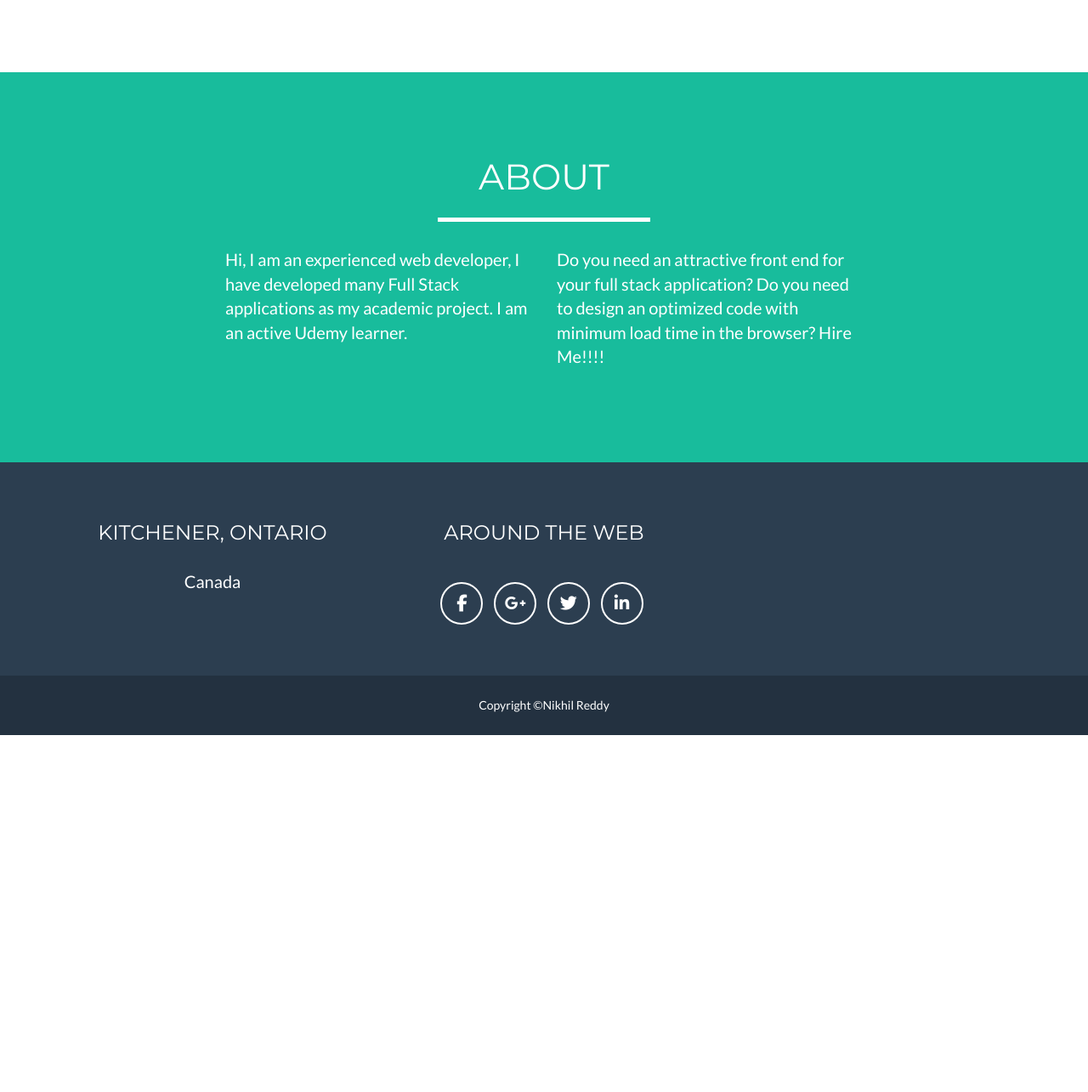
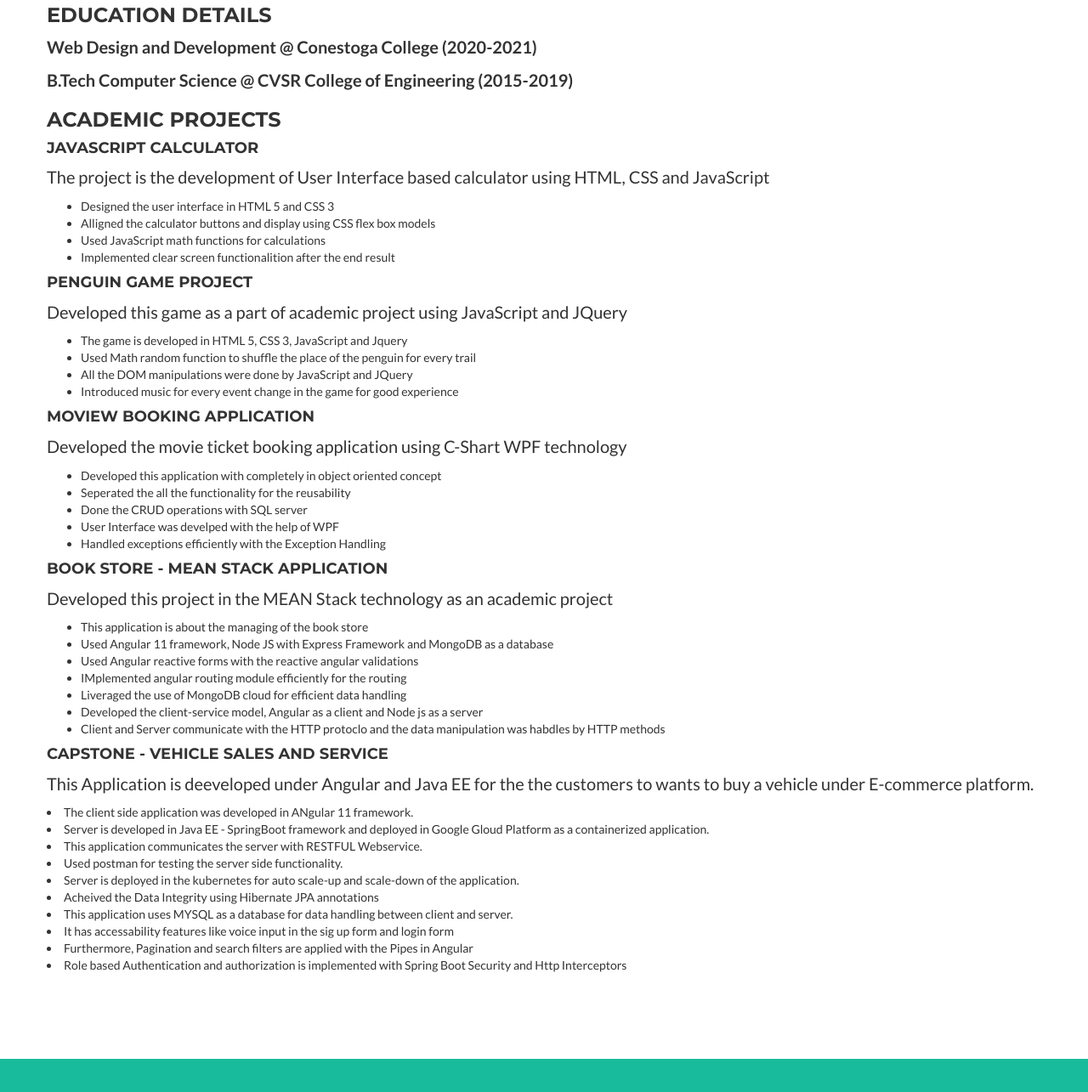
Before and after one commit to NikhilReddyBanda7272/NikhilReddyBanda7272.github.io, a plain HTML site: page index.html in a window 1280 px wide. Shown: the part 1860-3145 px from the top of the page at 85% size. Before the commit the page ends 2725 px from the top, so only its background shows below. Drawn offline with nearby package versions, Linux system fonts and the light colour scheme.

Commit message:
adding resume contents

```diff
--- a/index.html
+++ b/index.html
@@ -92,11 +92,11 @@
                     <h2>Resume</h2>
                     <hr class="star-primary">
                 </div>
-                <h3>Summary</h3>
+                <h3><strong>Summary</strong></h3>
                 <p>Experienced Full Stack developer with demonstrated history of working in Information Technology and Banking Industry.
                      Expert in understanding the client requirements and represent it in the acceptable way.
                 </p>
-                <h3>Skills</h3>
+                <h3><strong>Skills</strong></h3>
                 <ul>
                     <li>HTML 5</li>
                     <li>CSS 3</li>
@@ -108,9 +108,9 @@
                     <li>MOngo DB</li>
                     <li>GitHub</li>
                 </ul>
-                <h3>Work Experience</h3>
+                <h3><strong>Work Experience</strong></h3>
                 <em><strong>Tech Manhindra, Client - Bank Of America - (2019-2020)</strong></em>
-                <h3>Responsibility</h3>
+                <h3><strong>Responsibility</strong></h3>
                 <ul>
                     <li>Responsible for the completion of the assigned task</li>
                     <li>Handson Experience in deploying the application in the Oracle Weblogics production server</li>
@@ -131,7 +131,77 @@
                 <em>Additional Tools : Putty, Postman, JSON viewer, Beyond Compare, XAMPP</em>
             </div>
             <div class="row">
+                <div>
+                    <h3><strong>Education Details</strong></h3>
+                    <p><strong>Web Design and Development @ Conestoga College (2020-2021)</strong></p>
+                    <p><strong>B.Tech Computer Science @ CVSR College of Engineering (2015-2019)</strong></p>
+                    <h3><strong>Academic Projects</strong></h3>
+                    <div>
+                        <h4><strong>JavaScript Calculator</strong></h4>
+                            <p>The project is the development of User Interface based calculator using HTML, CSS and JavaScript</p>
+                            <ul>
+                                <li>Designed the user interface in HTML 5 and CSS 3</li>
+                                <li>Alligned the calculator buttons and display using CSS flex box models</li>
+                                <li>Used JavaScript math functions for calculations</li>
+                                <li>Implemented clear screen functionalition after the end result</li>
+                            </ul>
+                    </div>
 
+                    <div>
+                        <h4><strong>Penguin Game Project</strong></h4>
+                            <p>Developed this game as a part of academic project using JavaScript and JQuery</p>
+                            <ul>
+                                <li>The game is developed in HTML 5, CSS 3, JavaScript and Jquery</li>
+                                <li>Used Math random function to shuffle the place of the penguin for every trail</li>
+                                <li>All the DOM manipulations were done by JavaScript and JQuery</li>
+                                <li>Introduced music for every event change in the game for good experience</li>
+                            </ul>
+                    </div>
+
+                    <div>
+                        <h4><strong>Moview Booking Application</strong></h4>
+                            <p>Developed the movie ticket booking application using C-Shart WPF technology</p>
+                            <ul>
+                                <li>Developed this application with completely in object oriented concept</li>
+                                <li>Seperated the all the functionality for the reusability</li>
+                                <li>Done the CRUD operations with SQL server</li>
+                                <li>User Interface was develped with the help of WPF</li>
+                                <li>Handled exceptions efficiently with the Exception Handling</li>
+                            </ul>
+                    </div>
+
+                    <div>
+                        <h4><strong>Book Store - MEAN Stack Application</strong></h4>
+                        <p>Developed this project in the MEAN Stack technology as an academic project</p>
+                        <ul>
+                            <li>This application is about the managing of the book store</li>
+                            <li>Used Angular 11 framework, Node JS with Express Framework and MongoDB as a database</li>
+                            <li>Used Angular reactive forms  with the reactive angular validations</li>
+                            <li>IMplemented angular routing module efficiently for the routing</li>
+                            <li>Liveraged the use of MongoDB cloud for efficient data handling</li>
+                            <li>Developed the client-service model, Angular as a client and Node js as a server</li>
+                            <li>Client and Server communicate with the HTTP protoclo and the data manipulation was habdles by HTTP methods</li>
+                        </ul>
+                    </div>
+
+                    <div>
+                        <h4><strong>Capstone - Vehicle Sales And Service</strong></h4>
+                        <p>This Application is deeveloped under Angular and Java EE for the the customers to wants to buy a vehicle under
+                            E-commerce platform.
+                        </p>
+                        <li>The client side application was developed in ANgular 11 framework.</li>
+                        <li>Server is developed in Java EE - SpringBoot framework and deployed in Google Gloud Platform as a
+                            containerized application.</li>
+                        <li>This application communicates the server with RESTFUL Webservice.</li>
+                        <li>Used postman for testing the server side functionality.</li>
+                        <li>Server is deployed in the kubernetes for auto scale-up and scale-down of the application.</li>
+                        <li>Acheived the Data Integrity using Hibernate JPA annotations</li>
+                        <li>This application uses MYSQL as a database for data handling between client and server.</li>
+                        <li>It has accessability features like voice input in the sig up form and login form</li>
+                        <li>Furthermore, Pagination and search filters are applied with the Pipes in Angular</li>
+                        <li>Role based Authentication and authorization is implemented with Spring Boot Security and Http Interceptors</li>
+                    </div>
+                </div>
             </div>
         </div>
     </section>
@@ -168,16 +238,16 @@
                         <h3>Around the Web</h3>
                         <ul class="list-inline">
                             <li>
-                                <a href="https://www.facebook.com/banda.nikhilreddy" class="btn-social btn-outline"><i class="fa fa-fw fa-facebook"></i></a>
+                                <a href="https://www.facebook.com/banda.nikhilreddy" target="_blank" class="btn-social btn-outline"><i class="fa fa-fw fa-facebook"></i></a>
                             </li>
                             <li>
-                                <a href="" class="btn-social btn-outline"><i class="fa fa-fw fa-google-plus"></i></a>
+                                <a href="" target="_blank" class="btn-social btn-outline"><i class="fa fa-fw fa-google-plus"></i></a>
                             </li>
                             <li>
-                                <a href="" class="btn-social btn-outline"><i class="fa fa-fw fa-twitter"></i></a>
+                                <a href="" target="_blank" class="btn-social btn-outline"><i class="fa fa-fw fa-twitter"></i></a>
                             </li>
                             <li>
-                                <a href="https://www.linkedin.com/in/nikhil-reddy-banda-62347a1ab/" class="btn-social btn-outline"><i class="fa fa-fw fa-linkedin"></i></a>
+                                <a href="https://www.linkedin.com/in/nikhil-reddy-banda-62347a1ab/" target="_blank" class="btn-social btn-outline"><i class="fa fa-fw fa-linkedin"></i></a>
                             </li>
                         </ul>
                     </div>
```
